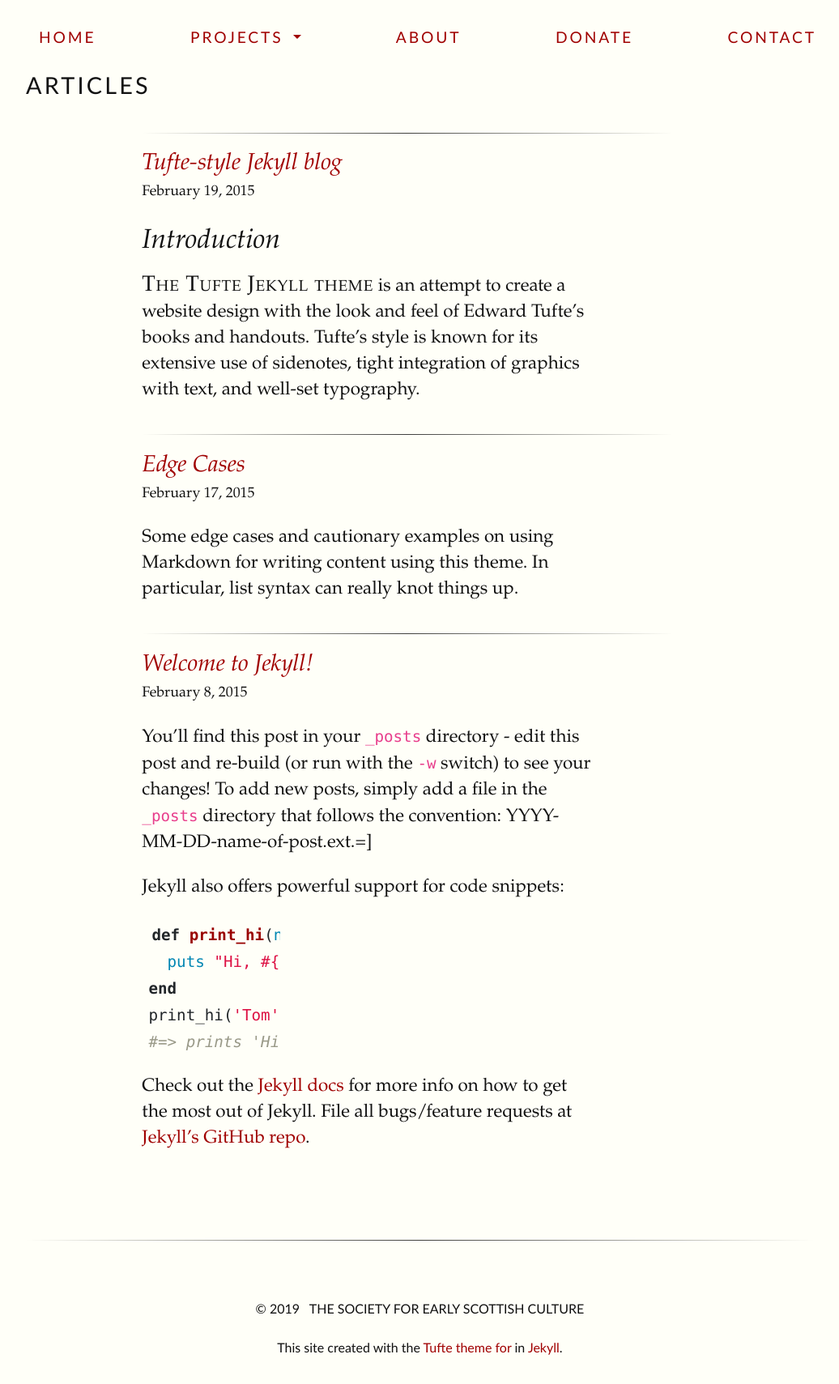
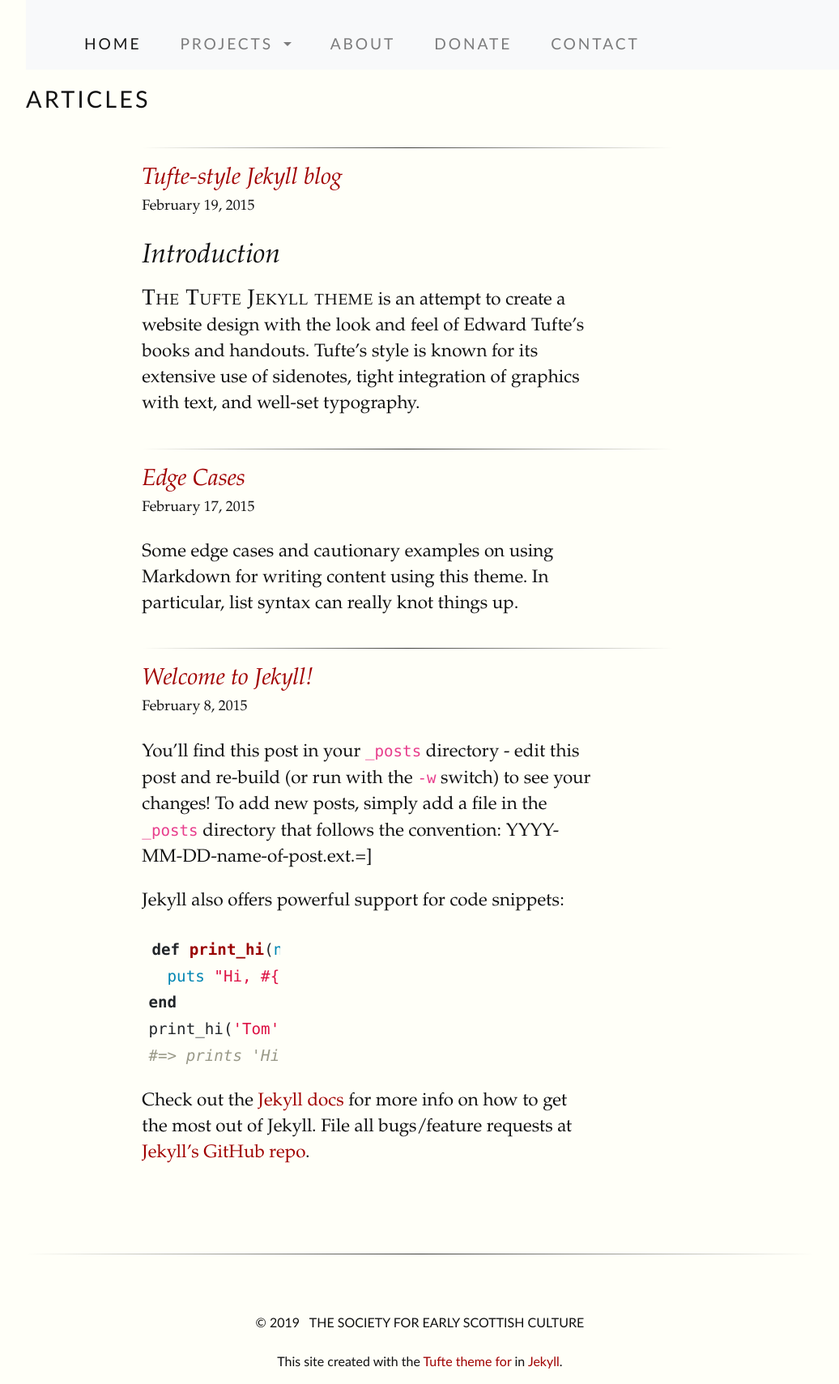
Before and after one commit to thesesc/tufte-scratchwork, a Jekyll site: the page built from index.html, in a window 1280 px wide. Shown: the whole page at 81% size, without its empty margins (96-1132 px from the left). Built offline with Jekyll 4.4.1, drawn with Linux system fonts in a browser that asks for light colours; some web fonts are replaced.

Commit message:
More responsive navbar

```diff
--- a/_includes/header.html
+++ b/_includes/header.html
@@ -1,28 +1,39 @@
 <!--- Header and nav template site-wide -->
 <header>
-  <nav id="navbar" class="navbar navbar-default">
+  <nav class="navbar navbar-expand-md navbar-light bg-light">
+    <a class="navbar-brand" href="/"></a>
+    <button class="navbar-toggler" type="button" data-toggle="collapse" data-target="#navbarSupportedContent" aria-controls="navbarSupportedContent" aria-expanded="false" aria-label="Toggle navigation">
+      <span class="navbar-toggler-icon"></span>
+    </button>
+    <div class="collapse navbar-collapse" id="navbarSupportedContent">
+      <ul class="navbar-nav mr-auto">
         {% for link in site.data.navlist.docs %}
-      {% assign class = nil %} <!-- class doesn't do anything at the moment -->
+          {% assign class = nil %}
           {% if page.url contains link.url %}
             {% assign class = 'active' %}
           {% endif %}
           {% if link.sublinks %}
-      <a href="{{ link.url | relative_url }}" class="dropdown-toggle" data-toggle="dropdown" role="button"
-        aria-haspopup="true" aria-expanded="false">{{ link.title }} <span class="caret"></span></a>
-      <ul class="dropdown-menu">
+          <li class="nav-item dropdown {{class}}">
+            <a class="nav-link dropdown-toggle" href="#" role="button" data-toggle="dropdown" aria-haspopup="true" aria-expanded="false">
+              {{ link.title }}
+            </a>
+            <div class="dropdown-menu">
               {% for sublink in link.sublinks %}
                 {% if sublink.title == 'separator' %}
-            <li role="separator" class="divider"></li>
+                  <div class="dropdown-divider">
                 {% else %}
-            <li>
-              <a href="{{ sublink.url | relative_url }}">{{ sublink.title }}</a>
+                  <a class="dropdown-item" href="{{ sublink.url | relative_url }}">{{ sublink.title }}</a>
+                {% endif %}
+              {% endfor %}
+            </div>
+          </li>
+          {% else %}
+          <li class="nav-item {{class}}">
+            <a class="nav-link" href="{{ link.url | relative_url }}">{{ link.title }}</a>
           </li>
           {% endif %}
         {% endfor %}
       </ul>
-      {% else %}
-        <a href="{{ link.url | relative_url }}">{{ link.title }}</a>
-      {% endif %}
-    {% endfor %}
+    </div>
   </nav>
 </header>
```
Lines whose indentation alone changed are shown as unchanged.
